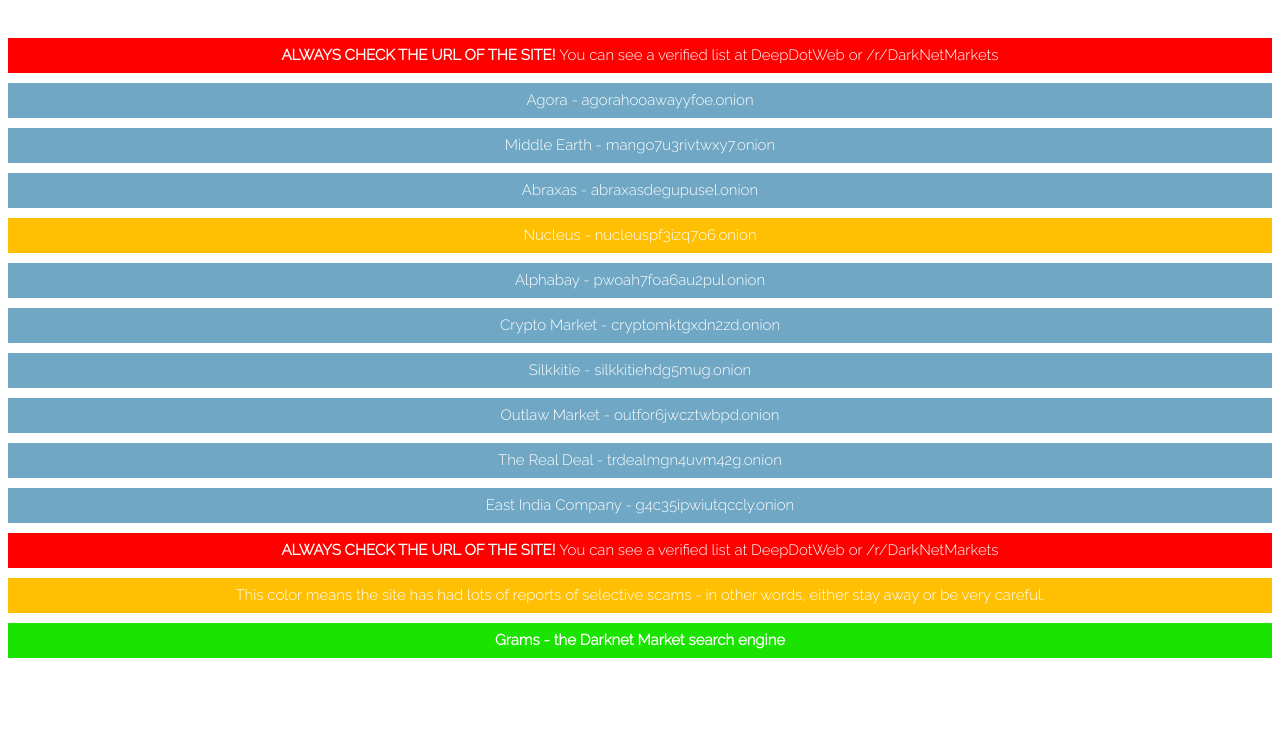
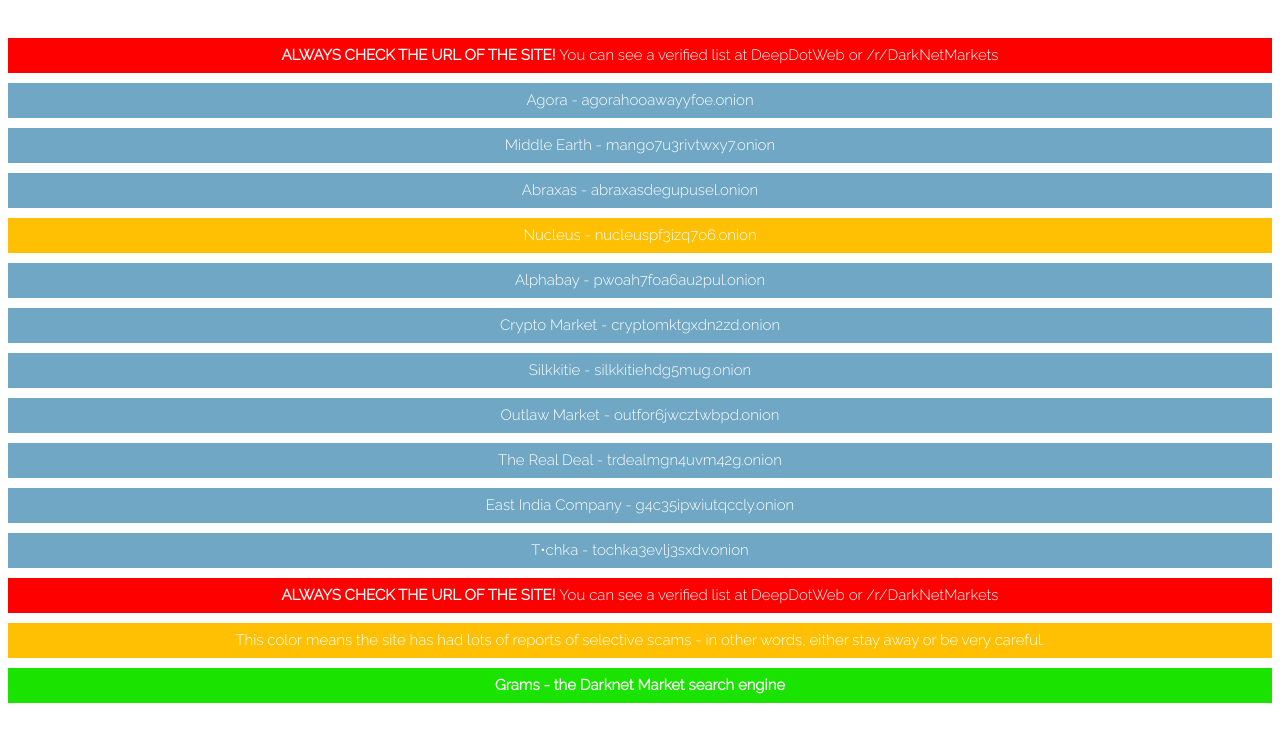
Before and after one commit to dnmlinks/dnmlinks.github.io, a plain HTML site: page index.html in a window 1280 px wide. Drawn offline with Linux system fonts and the light colour scheme.

Commit message:
Update index.html

```diff
--- a/index.html
+++ b/index.html
@@ -122,6 +122,7 @@
     <center id='lop'><a href="http://outfor6jwcztwbpd.onion/"><p>Outlaw Market - outfor6jwcztwbpd.onion</p></a></center>
     <center id='lop'><a href="http://trdealmgn4uvm42g.onion/"><p>The Real Deal - trdealmgn4uvm42g.onion</p></a></center>
     <center id='lop'><a href="http://g4c35ipwiutqccly.onion/"><p>East India Company - g4c35ipwiutqccly.onion</p></a></center>
+    <center id='lop'><a href="http://tochka3evlj3sxdv.onion/"><p>T•chka - tochka3evlj3sxdv.onion</p></a></center>
     <center id='lop'><p style="background: #FF0000;"><b>ALWAYS CHECK THE URL OF THE SITE! </b>You can see a verified list at <a href="http://deepdot35wvmeyd5.onion/2013/10/28/updated-llist-of-hidden-marketplaces-tor-i2p/">DeepDotWeb</a> or <a href="https://www.reddit.com/r/darknetmarkets/wiki/superlist">/r/DarkNetMarkets</a></p></center>
     <center id='lop'><p style="background: #FFC003;">This color means the site has had lots of reports of selective scams - in other words, either stay away or be very careful.</p></center>
     <center id='lop'><p style="background: #1AE300;"><a href="http://grams7enufi7jmdl.onion"><b>Grams - the Darknet Market search engine</b></a></p></center>
```
